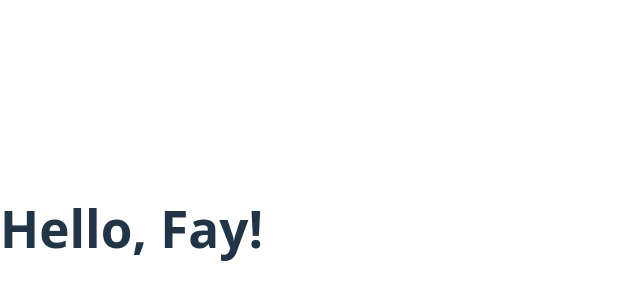
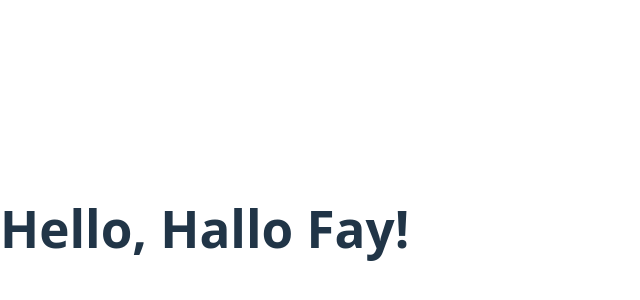
Before and after one commit to fay88888/ReactjsVite, a React (Vite) app in the folder compprops-react/: page / in a window 1280 px wide. Shown: the part 172-472 px from the top of the page, without its empty margins (0-640 px from the left). Built offline with nearby package versions, Linux system fonts and the light colour scheme.

Commit message:
lastupdate

```diff
--- a/compprops-react/package.json
+++ b/compprops-react/package.json
@@ -22,6 +22,7 @@
     "eslint-plugin-react-hooks": "^5.2.0",
     "eslint-plugin-react-refresh": "^0.4.19",
     "globals": "^16.0.0",
+    "tailwindcss": "^4.1.8",
     "vite": "^6.3.5"
   }
 }
--- a/compprops-react/src/App.jsx
+++ b/compprops-react/src/App.jsx
@@ -3,7 +3,7 @@ import Greeting from "./components/Greeting";
 function App() {
   return (
     <div>
-      <Greeting name="Fay" />
+      <Greeting name="Hallo Fay" />
 
     </div>
   );
```
Also changed, not shown: compprops-react/src/components/tugas9-tailwind.jsx (added), 1 other file (tests, documents, lock files or other folders).
